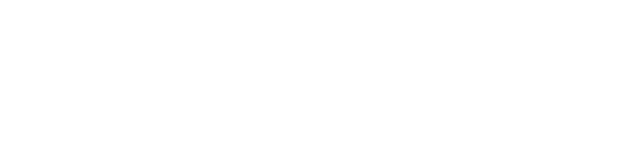
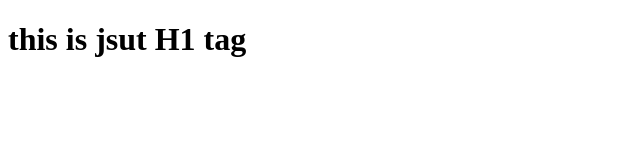
Before and after one commit to nethmi-pro/sample_git, a plain HTML site: page index.html in a window 1280 px wide. Shown: the whole page, without its empty margins (0-640 px from the left). Drawn offline with Linux system fonts and the light colour scheme.

Commit message:
added a body to index

```diff
--- a/index.html
+++ b/index.html
@@ -3,4 +3,7 @@
     <title>Sample</title>
 
 </head>
+<body>
+    <h1>this is jsut H1 tag</h1>
+</body>
 </html>
```
